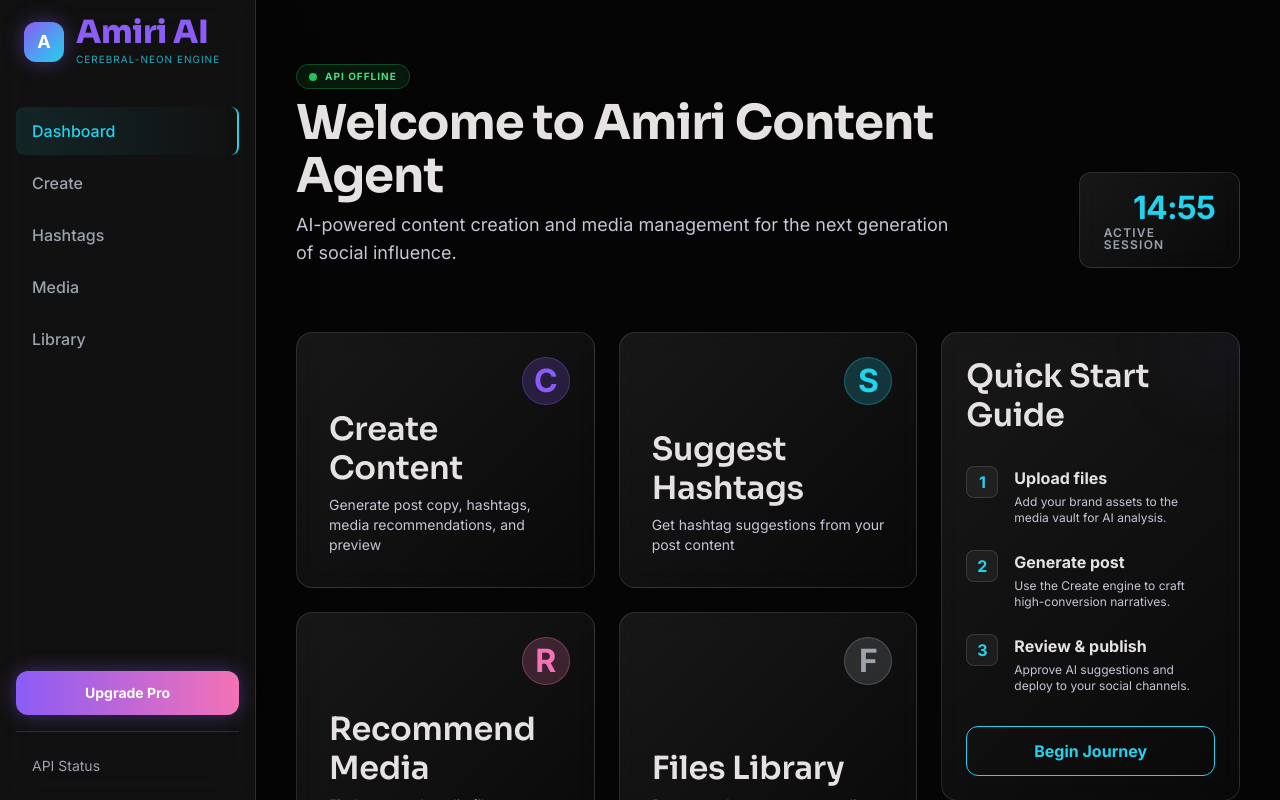
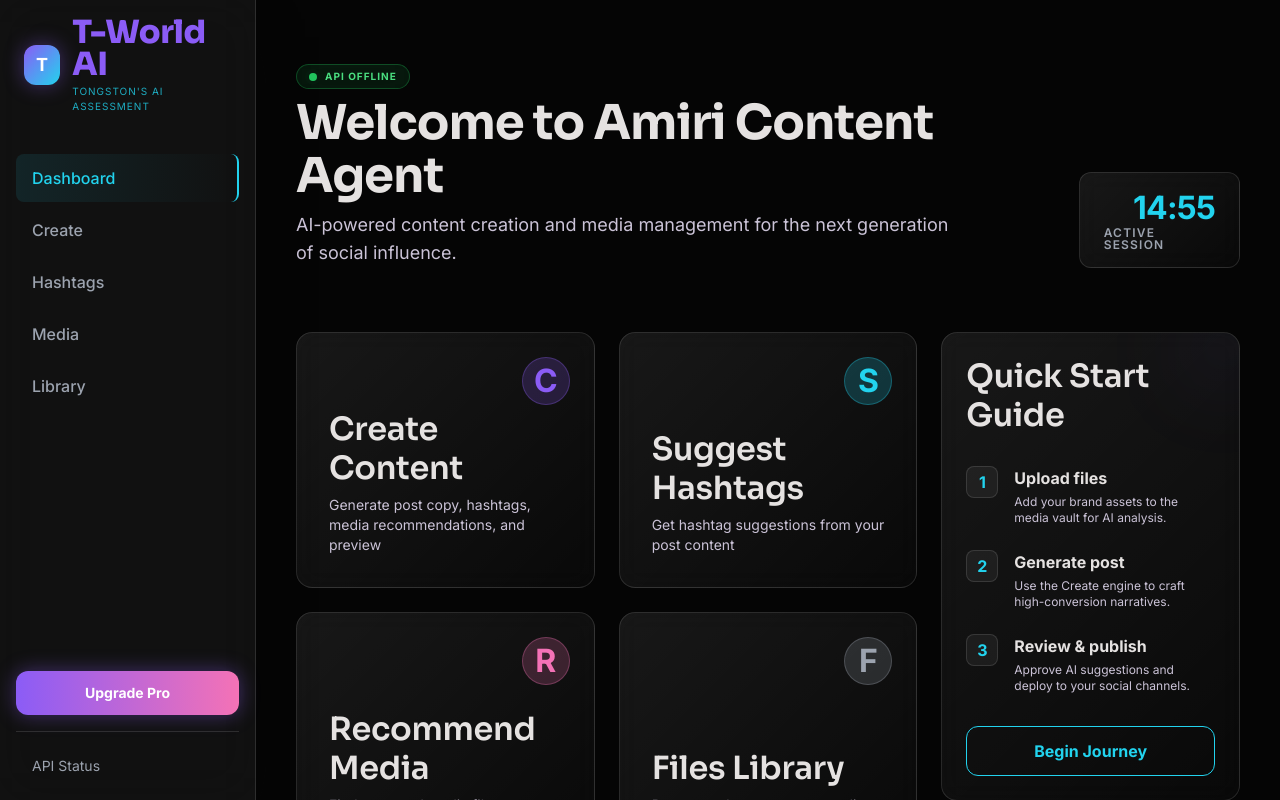
Before and after one commit to MohammedAH10/Lyra-Content-Agent, a Next.js app in the folder frontend/: page / in a window 1280 px wide. Shown: the top 800 px of the page. Built offline with nearby package versions, Linux system fonts and the light colour scheme; no server answers.

Commit message:
Subtitle update

```diff
--- a/frontend/src/components/layout/Sidebar.tsx
+++ b/frontend/src/components/layout/Sidebar.tsx
@@ -19,11 +19,11 @@ export default function Sidebar() {
     <aside className="h-screen w-64 fixed left-0 top-0 hidden lg:flex flex-col bg-glass-surface backdrop-blur-[24px] border-r border-glass-border shadow-2xl shadow-deep-obsidian z-50 py-stack-sm">
       <div className="px-6 mb-10 flex items-center gap-3">
         <div className="w-10 h-10 rounded-xl bg-gradient-to-br from-neon-violet to-neon-cyan flex items-center justify-center neon-glow-violet">
-          <span className="text-white font-bold text-lg">A</span>
+          <span className="text-white font-bold text-lg">T</span>
         </div>
         <div>
-          <h1 className="font-sora text-headline-lg font-black text-neon-violet leading-none">Amiri AI</h1>
-          <p className="text-[10px] uppercase tracking-widest text-neon-cyan/80 mt-1">Cerebral-Neon Engine</p>
+          <h1 className="font-sora text-headline-lg font-black text-neon-violet leading-none">T-World AI</h1>
+          <p className="text-[10px] uppercase tracking-widest text-neon-cyan/80 mt-1">Tongston's AI Assessment</p>
         </div>
       </div>
       <nav className="flex-1 space-y-1 px-4">
```
